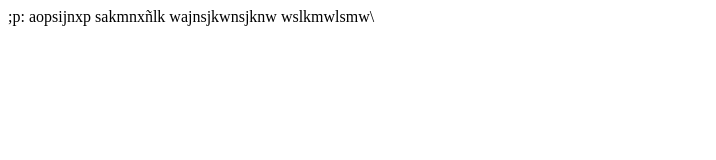
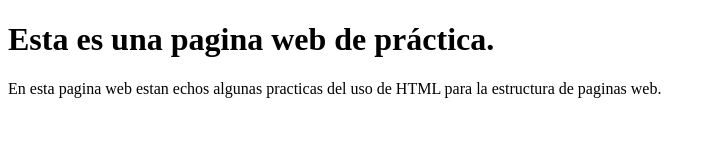
Before and after one commit to Ang-vl/Frontend-AI, a plain HTML site: page mi- primer-html.html in a window 1280 px wide. Shown: the whole page, without its empty margins (0-716 px from the left). Drawn offline with Linux system fonts and the light colour scheme.

Commit message:
Practica clase 6- 1er. commit

```diff
--- a/mi- primer-html.html
+++ b/mi- primer-html.html
@@ -3,14 +3,12 @@
 <head>
     <meta charset="UTF-8">
     <meta name="viewport" content="width=device-width, initial-scale=1.0">
-    <title>Document</title>
+    <title>La primera pagina WEB de practica</title>
 </head>
 <body>
-    ;p:
-    aopsijnxp
-    sakmnxñlk
-    wajnsjkwnsjknw
-    wslkmwlsmw\
+   <h1>Esta es una pagina web de práctica.</h1>
+
+   <p>En esta pagina web estan echos algunas practicas del uso de HTML para la estructura de paginas web.</p>
 
 </body>
 </html>
```
